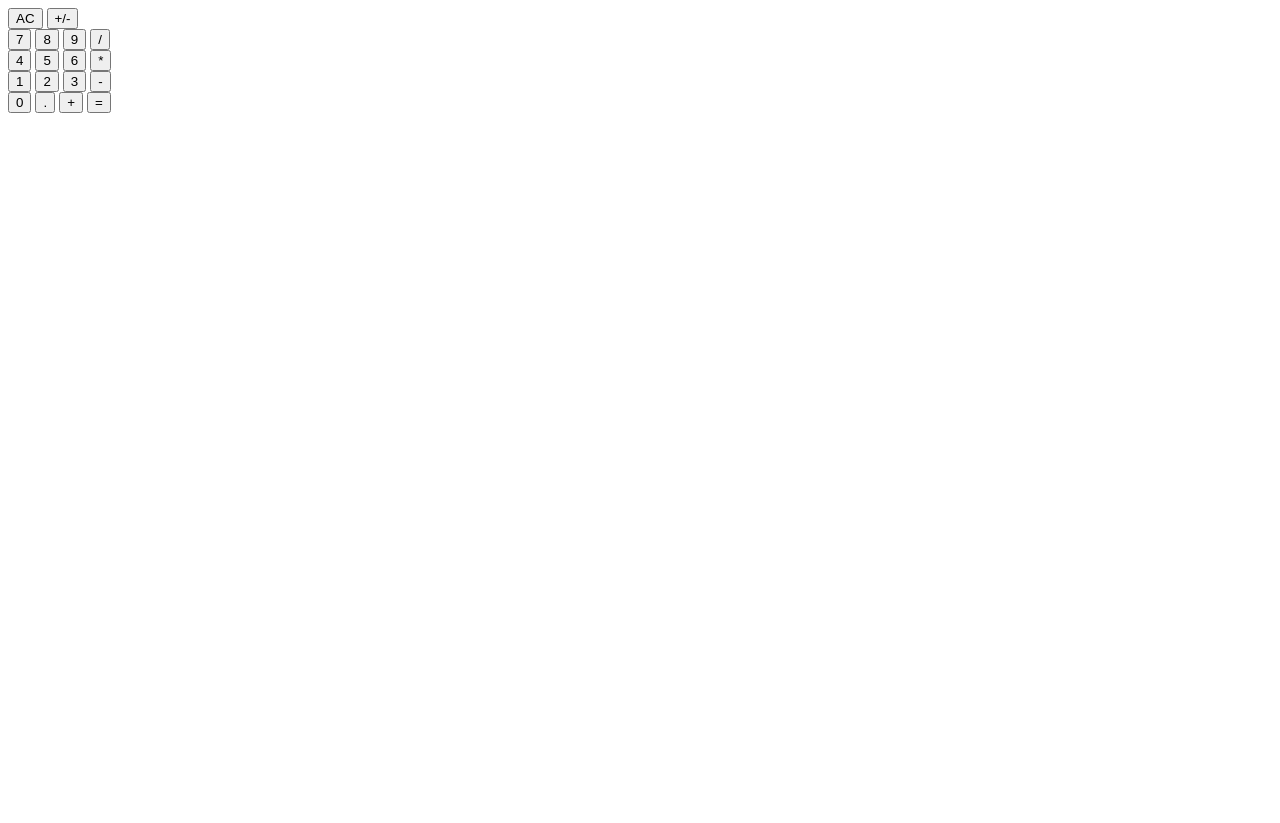
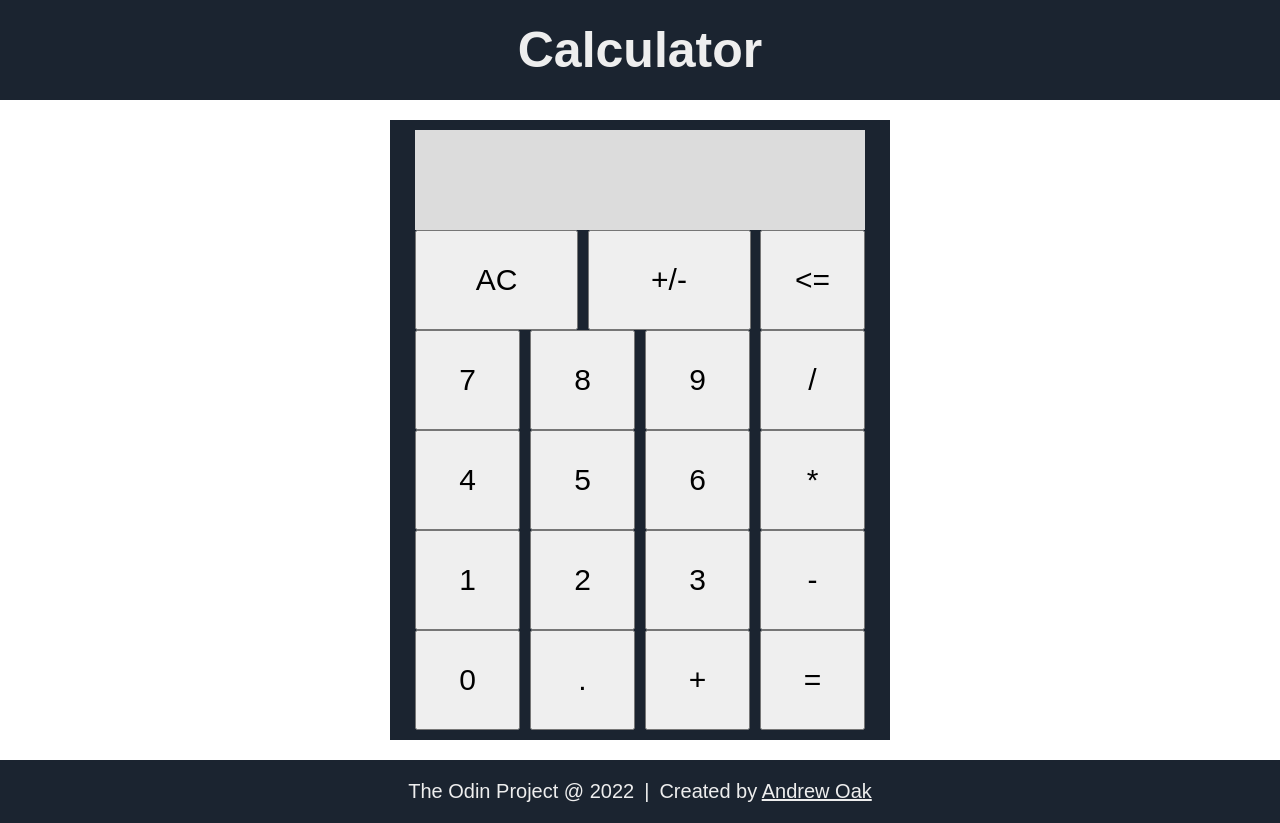
Before and after one commit to xaynezz/odin-calculator, a plain HTML site: page index.html in a window 1280 px wide. Before the commit the page ends 800 px from the top, so only its background shows below. Drawn offline with Linux system fonts and the light colour scheme.

Commit message:
added ui and button functionality (no math yet)

```diff
--- a/index.html
+++ b/index.html
@@ -9,13 +9,15 @@
     <script src="script.js" defer></script>
 </head>
 <body>
-    <div class="header"></div>
+    <div class="header">
+        <h1>Calculator</h1>
+    </div>
     <div class="main">
-        <div class="box">
-            <div class="window"></div></div>
-            <div class="row">
-                <button>AC</button>
-                <button>+/-</button>
+        <div class="window"></div>
+        <div class="row-big">
+            <button class="ac">AC</button>
+            <button class="neg">+/-</button>
+            <button class="back"><=</button>
         </div>
         <div class="row">
             <button>7</button>
@@ -42,7 +44,10 @@
             <button>=</button>
         </div>
     </div>
+    <div class="footer">
+        <p>The Odin Project @ 2022</p>
+        |
+        <p>Created by <a href="https://github.com/xaynezz" target="_blank">Andrew Oak</a></p>
     </div>
-    <div class="footer"></div>
 </body>
 </html>
--- a/script.js
+++ b/script.js
@@ -0,0 +1,49 @@
+let num1 = 0;
+let num2 = 0;
+
+//queries
+let nums = document.querySelectorAll(".row button");
+let win = document.querySelector(".window");
+let ac = document.querySelector('.ac');
+let neg = document.querySelector('.neg');
+let back = document.querySelector('.back');
+
+// arithmetic functions
+let add = (a, b) => a + b;
+let sub = (a, b) => a - b;
+let mul = (a, b) => a * b;
+let div = (a, b) => a / b;
+
+//clear display
+ac.addEventListener('click', () => {
+    num1 = 0;
+    num2 = 0;
+    win.textContent= "";
+})
+
+// negative button
+neg.addEventListener('click', () => {
+    if (win.textContent.slice(0,1) == '-') {
+        win.textContent = win.textContent.slice(1,win.textContent.length);
+    }
+    else {
+        win.textContent = "-" + win.textContent;
+    }
+});
+
+//backspace button
+back.addEventListener('click', () => {
+    win.textContent = win.textContent.slice(0,win.textContent.length-1);
+})
+
+
+//updates display when button pressed
+nums.forEach((e) => {
+    if (!isNaN(e.textContent) || e.textContent == ".") {
+        e.addEventListener('click', addWindow);
+    }
+});
+
+function addWindow() {
+    win.textContent += this.textContent;
+}
--- a/styles.css
+++ b/styles.css
@@ -1,6 +1,88 @@
 :root {
     --background-color: #EEEEEE;
-    --text-color: #182749;
+    --text-color: #1B2430;
 
+    font-family: sans-serif;
+}
 
+html, body {
+    margin: 0;
+    width: 100%;
+    height: 100%;
+    user-select: none;
 }
+
+body {
+    display: flex;
+    flex-direction: column;
+    justify-content: space-between;
+    align-items: center;
+}
+
+.header {
+    background-color: var(--text-color);
+    color: var(--background-color);
+    font-size: 25px;
+    width: 100%;
+    height: 100px;
+    margin-bottom: 20px;
+    display: flex;
+    justify-content: center;
+    align-items: center;
+    gap: 10px;
+}
+
+.main {
+    background-color: var(--text-color);
+    width: 480px;
+    height: 700px;
+    display: flex;
+    flex-direction: column;
+    justify-content: space-evenly;
+    align-items: center;
+    padding: 10px;
+}
+
+.row, .row-big, .window {
+    width: 450px;
+    height: 100px;
+    display: flex;
+    justify-content: space-between;
+}
+.window {
+    display: flex;
+    justify-content: right;
+    align-items: center;
+    background-color: gainsboro;
+    font-size: 80px;
+    font-weight: 700;
+    box-sizing: border-box;
+    padding: 0px 5px;
+}
+
+.row button, .row-big .back {
+    width: 105px;
+    font-size: 30px;
+}
+
+.row-big button {
+    width: 163px;
+    font-size: 30px;
+}
+
+.footer {
+    background-color: var(--text-color);
+    color: var(--background-color);
+    font-size: 20px;
+    width: 100%;
+    height: 100px;
+    margin-top: 20px;
+    display: flex;
+    justify-content: center;
+    align-items: center;
+    gap: 10px;
+}
+
+a {
+    color: inherit;
+}
```
Lines whose indentation alone changed are shown as unchanged.
